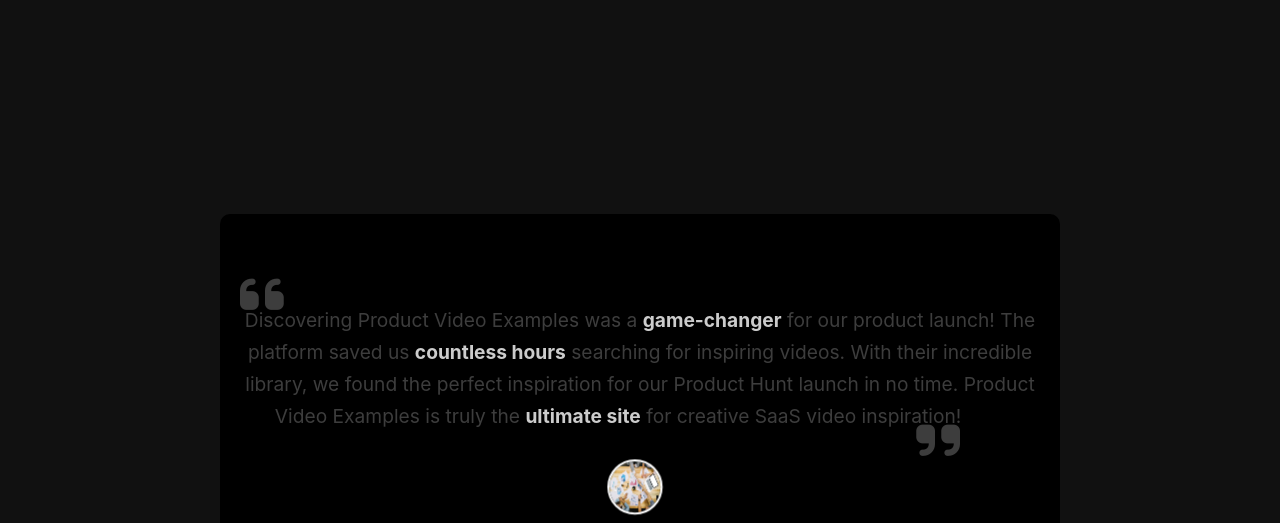
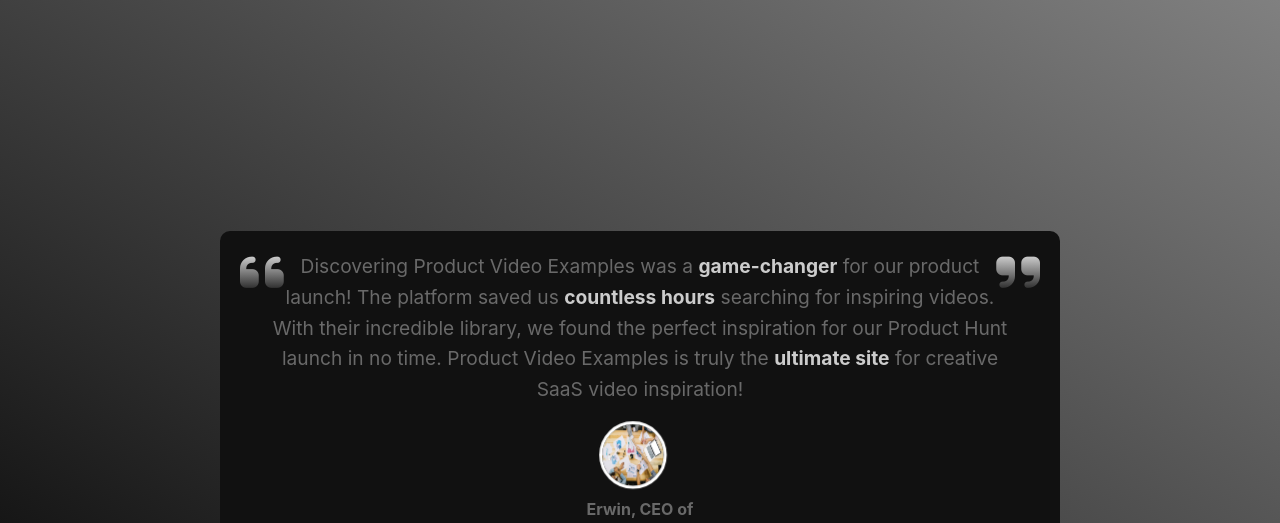
Before and after one commit to Lokesh050138/Testimonial-layout, a plain HTML site: page index.html in a window 1280 px wide. Shown: the top 523 px of the page. Drawn offline with Linux system fonts and the light colour scheme.

Commit message:
Update index.html

```diff
--- a/index.html
+++ b/index.html
@@ -4,15 +4,15 @@
 <head>
     <meta charset="UTF-8">
     <meta name="viewport" content="width=device-width, initial-scale=1.0">
-    <title>Testimonial layout</title>
+    <title>Testimonial Layout</title>
 
-    <!-- font-awesome CDN -->
+    <!-- Font Awesome CDN -->
     <link rel="stylesheet" href="https://cdnjs.cloudflare.com/ajax/libs/font-awesome/6.6.0/css/all.min.css" integrity="sha512-Kc323vGBEqzTmouAECnVceyQqyqdsSiqLQISBL29aUW4U/M7pSPA/gEUZQqv1cwx4OnYxTxve5UMg5GT6L4JJg==" crossorigin="anonymous" referrerpolicy="no-referrer" />
 
     <style>
         body {
             font-family: 'Inter', sans-serif;
-            background-color: #111;
+            background: linear-gradient(to right top, black, gray);
             color: #fff;
             display: flex;
             justify-content: center;
@@ -25,34 +25,44 @@
             text-align: center;
             max-width: 800px;
             padding: 20px;
-            background: black;
+            background: #111;
             border-radius: 10px;
+            position: relative;
+            overflow: hidden;
         }
 
-        .testimonial i.fa-quote-left{
+        .testimonial::before,
+        .testimonial::after {
+            content: "";
+            position: absolute;
+            top: 15px;
             font-size: 50px;
-            display: flex;
-            position: relative;
-            z-index: 1;
-            top: 15px;
-            color: linear-gradient(to top, black, White);
+            z-index: 0;
+            background-image: linear-gradient(to top, black, white);
+            -webkit-background-clip: text;
+            color: transparent;
+            font-family: 'Font Awesome 6 Free';
+            font-weight: 900;
         }
 
-        .testimonial i.fa-quote-right{
-            font-size: 50px;
-            display: flex;
-            position: relative;
-            z-index: 1;
-            top: 15px;
-            float: right;
-            right: 80px;
+        .testimonial::before {
+            left: 20px;
+            content: "\f10d"; /* Font Awesome quote-left icon */
+        }
+
+        .testimonial::after {
+            right: 20px;
+            content: "\f10e"; /* Font Awesome quote-right icon */
         }
 
         .testimonial p {
+            position: relative;
             font-size: 1.2em;
             line-height: 1.6;
-            line-height: 2rem;
-            color: rgba(128, 128, 128, 0.473);
+            color: rgba(128, 128, 128, 0.8);
+            margin: 0;
+            padding: 0 30px;
+            z-index: 1;
         }
 
         .testimonial p strong {
@@ -60,25 +70,26 @@
         }
 
         .testimonial .author {
+            margin-top: 20px;
             align-items: center;
             justify-content: center;
-            margin-top: 20px;
         }
 
         .testimonial .author img {
             border-radius: 50%;
-            width: 50px;
-            height: 50px;
-            outline: white 2px solid;
-            margin: 10px 10px 0 0;
+            width: 60px;
+            height: 60px;
+            outline: 3px solid #fff;
+            margin-right: 15px;
+            margin-bottom: 10px;
             transition: transform 6s ease-in-out;
             animation: zoomInOut 6s ease-in-out infinite;
         }
 
         .name {
             font-weight: bold;
-            color: rgba(128, 128, 128, 0.473);
-            margin: 5px 5px 5px 0;
+            margin-bottom: 10px;
+            color: rgba(128, 128, 128, 0.8);
         }
 
         .company {
@@ -89,11 +100,9 @@
             0% {
                 transform: scale(1);
             }
-
             50% {
                 transform: scale(1.1);
             }
-
             100% {
                 transform: scale(1);
             }
@@ -103,18 +112,17 @@
 
 <body>
     <div class="testimonial">
-        <p><i class="fa-solid fa-quote-left"></i>Discovering Product Video Examples was a <strong>game-changer</strong> for our product launch! The platform
+        <p>Discovering Product Video Examples was a <strong>game-changer</strong> for our product launch! The platform
             saved us <strong>countless hours</strong> searching for inspiring videos. With their incredible library, we
             found the perfect inspiration for our Product Hunt launch in no time. Product Video Examples is truly the
-            <strong>ultimate site</strong> for creative SaaS video inspiration!<i class="fa-solid fa-quote-right"></i></p>
+            <strong>ultimate site</strong> for creative SaaS video inspiration!</p>
         <div class="author">
             <img src="./01(2).jpg" alt="Erwin">
+            <div>
+                <div class="name">Erwin, CEO of</div>
+                <div class="company"><i class="fa-brands fa-slack"></i>Tailscan</div>
+            </div>
         </div>
-        <div>
-            <div class="name">Erwin, CEO of </div>
-            <div class="company">Tailscan</div>
-        </div>
-    </div>
     </div>
 </body>
 
```
